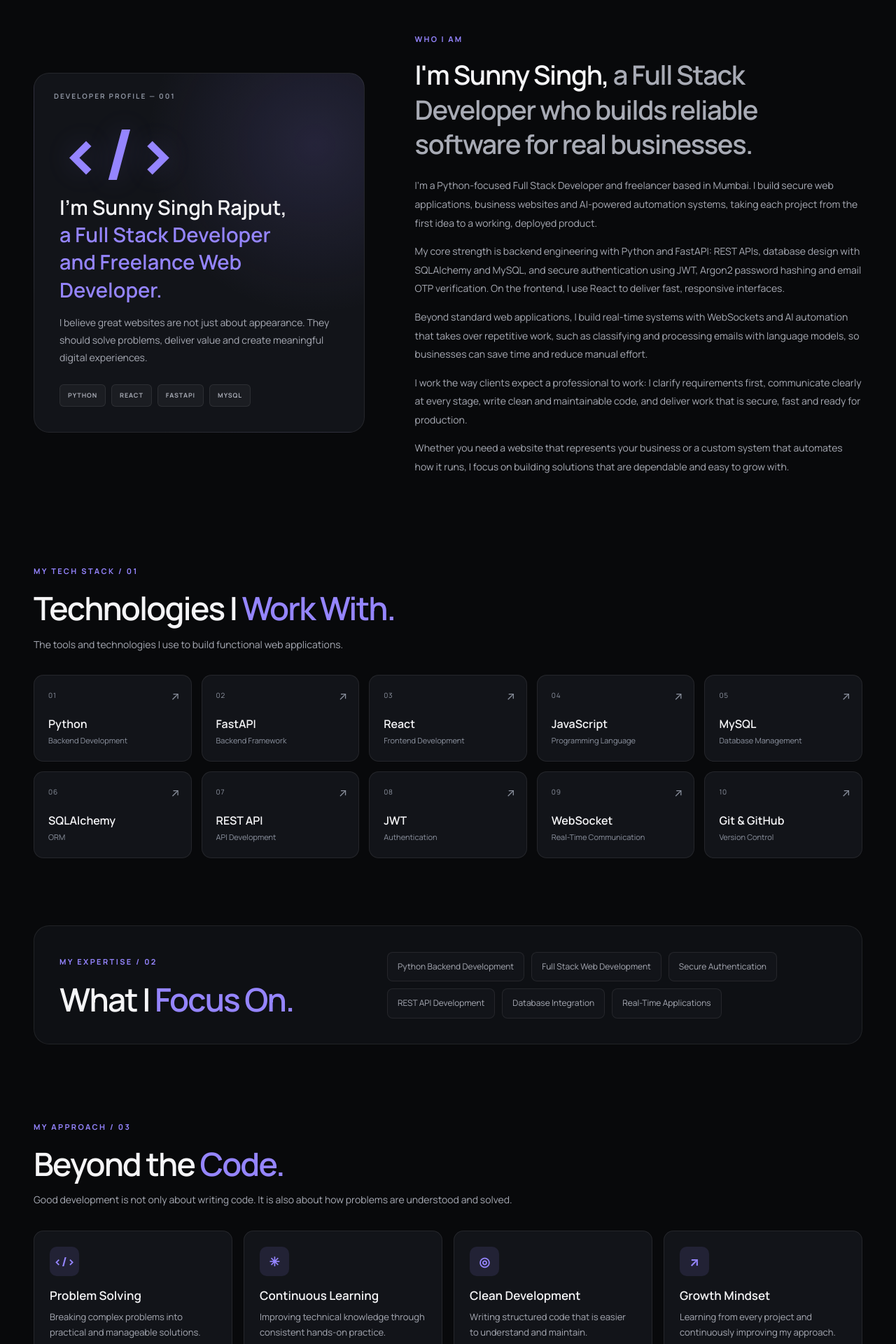
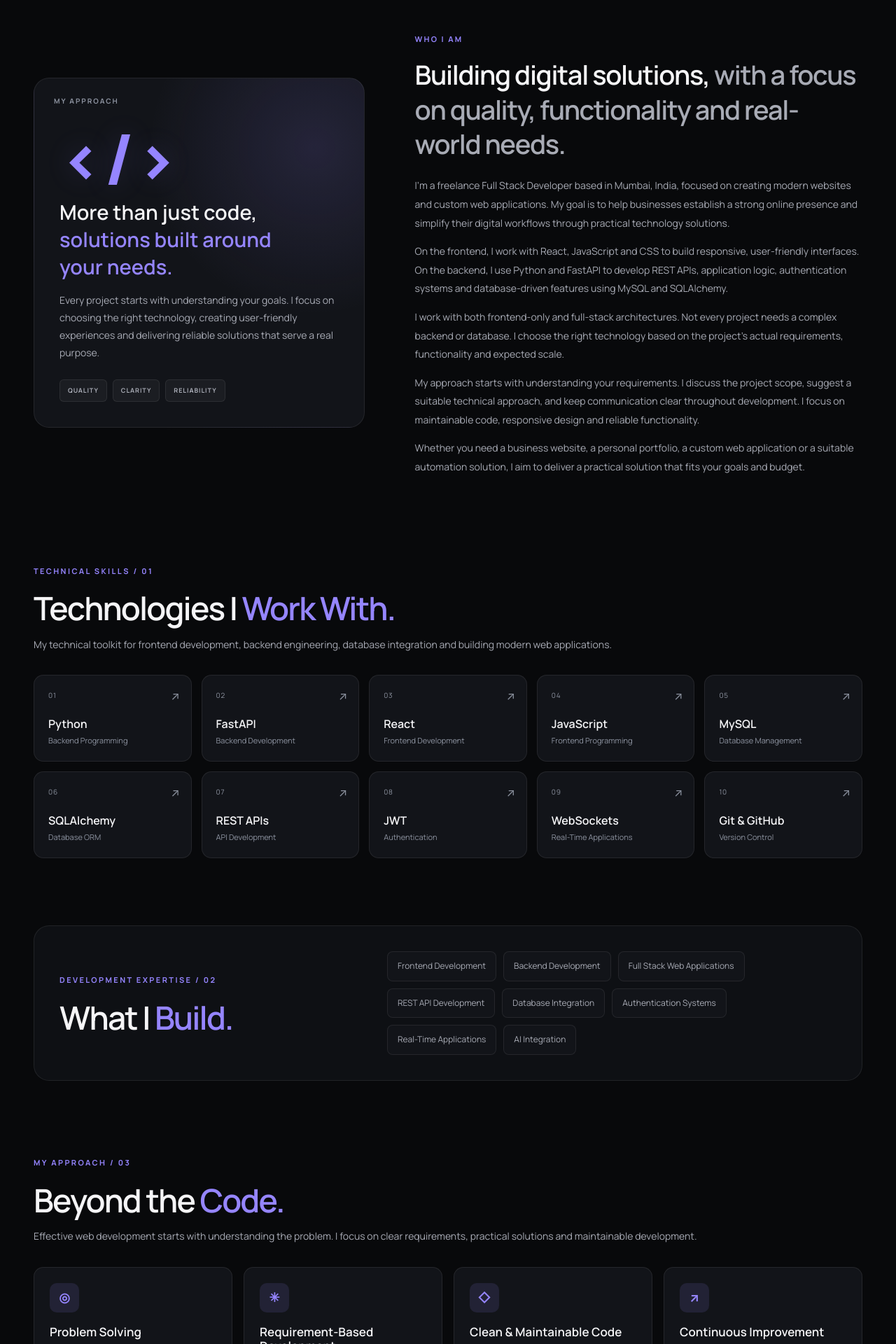
Before and after one commit to RajputSunny1924/My-portfolio, a React (Vite) app in the folder frontend/: page / in a window 1280 px wide. Shown: the part 1640-3560 px from the top of the page at 70% size. Built offline with nearby package versions, Linux system fonts and the light colour scheme; no server answers.

Commit message:
skills about content updaate

```diff
--- a/frontend/src/App.jsx
+++ b/frontend/src/App.jsx
@@ -184,6 +184,10 @@ function App() {
             zIndex: 9999,
             padding: "10px 18px",
             cursor: "pointer",
+            background: "transparent",
+            color: "#ffffff",
+            border: "1px solid rgba(255,255,255,0.25)",
+            borderRadius: "8px",
           }}>
           ← Back to Portfolio{" "}
         </button>
--- a/frontend/src/components/About.jsx
+++ b/frontend/src/components/About.jsx
@@ -3,20 +3,19 @@ import Skills from "./Skills";
 function About() {
   return (
     <section id="about" className="about-section">
-      {" "}
       <div className="container">
         {/* SECTION HEADING */}
         <div className="about-heading" data-reveal>
           <span className="section-eyebrow">GET TO KNOW ME</span>
 
           <h2>
-            About <span>Me.</span>
+            About <span>Me</span>
           </h2>
 
           <p>
-            I'm a Full Stack Developer based in Mumbai, India. I specialize in
-            building modern, responsive websites, secure web applications and
-            AI-powered automation systems for businesses and individuals.
+            I'm Sunny Singh Rajput, a freelance Full Stack Developer based in
+            Mumbai, India. I help businesses and individuals build professional
+            websites and custom web applications tailored to their needs.
           </p>
         </div>
 
@@ -24,28 +23,26 @@ function About() {
         <div className="about-grid">
           <div className="about-visual" data-reveal>
             <div className="about-visual-card">
-              <span className="about-card-label">DEVELOPER PROFILE — 001</span>
+              <span className="about-card-label">MY APPROACH </span>
 
               <div className="about-visual-symbol">{"</>"}</div>
 
               <h3>
-                I'm Sunny Singh Rajput,
-                <span>
-                  {" "}
-                  a Full Stack Developer and Freelance Web Developer.
-                </span>
+                More than just code,
+                <span> solutions built around your needs.</span>
               </h3>
+
               <p>
-                I believe great websites are not just about appearance. They
-                should solve problems, deliver value and create meaningful
-                digital experiences.
+                Every project starts with understanding your goals. I focus on
+                choosing the right technology, creating user-friendly
+                experiences and delivering reliable solutions that serve a real
+                purpose.
               </p>
 
               <div className="about-card-bottom">
-                <span>PYTHON</span>
-                <span>REACT</span>
-                <span>FASTAPI</span>
-                <span>MYSQL</span>
+                <span>QUALITY</span>
+                <span>CLARITY</span>
+                <span>RELIABILITY</span>
               </div>
             </div>
           </div>
@@ -54,47 +51,47 @@ function About() {
             <span className="about-intro-label">WHO I AM</span>
 
             <h3>
-              I'm Sunny Singh,
+              Building digital solutions,
               <span>
                 {" "}
-                a Full Stack Developer who builds reliable software for real
-                businesses.
+                with a focus on quality, functionality and real-world needs.
               </span>
             </h3>
 
             <p>
-              I'm a Python-focused Full Stack Developer and freelancer based in
-              Mumbai. I build secure web applications, business websites and
-              AI-powered automation systems, taking each project from the first
-              idea to a working, deployed product.
+              I'm a freelance Full Stack Developer based in Mumbai, India,
+              focused on creating modern websites and custom web applications.
+              My goal is to help businesses establish a strong online presence
+              and simplify their digital workflows through practical technology
+              solutions.
             </p>
 
             <p>
-              My core strength is backend engineering with Python and FastAPI:
-              REST APIs, database design with SQLAlchemy and MySQL, and secure
-              authentication using JWT, Argon2 password hashing and email OTP
-              verification. On the frontend, I use React to deliver fast,
-              responsive interfaces.
+              On the frontend, I work with React, JavaScript and CSS to build
+              responsive, user-friendly interfaces. On the backend, I use Python
+              and FastAPI to develop REST APIs, application logic,
+              authentication systems and database-driven features using MySQL
+              and SQLAlchemy.
             </p>
 
             <p>
-              Beyond standard web applications, I build real-time systems with
-              WebSockets and AI automation that takes over repetitive work, such
-              as classifying and processing emails with language models, so
-              businesses can save time and reduce manual effort.
+              I work with both frontend-only and full-stack architectures. Not
+              every project needs a complex backend or database. I choose the
+              right technology based on the project's actual requirements,
+              functionality and expected scale.
             </p>
 
             <p>
-              I work the way clients expect a professional to work: I clarify
-              requirements first, communicate clearly at every stage, write
-              clean and maintainable code, and deliver work that is secure, fast
-              and ready for production.
+              My approach starts with understanding your requirements. I discuss
+              the project scope, suggest a suitable technical approach, and keep
+              communication clear throughout development. I focus on
+              maintainable code, responsive design and reliable functionality.
             </p>
 
             <p>
-              Whether you need a website that represents your business or a
-              custom system that automates how it runs, I focus on building
-              solutions that are dependable and easy to grow with.
+              Whether you need a business website, a personal portfolio, a
+              custom web application or a suitable automation solution, I aim to
+              deliver a practical solution that fits your goals and budget.
             </p>
           </div>
         </div>
--- a/frontend/src/components/Skills.jsx
+++ b/frontend/src/components/Skills.jsx
@@ -1,57 +1,100 @@
 const skills = [
-  { name: "Python", category: "Backend Development", number: "01" },
-  { name: "FastAPI", category: "Backend Framework", number: "02" },
-  { name: "React", category: "Frontend Development", number: "03" },
-  { name: "JavaScript", category: "Programming Language", number: "04" },
-  { name: "MySQL", category: "Database Management", number: "05" },
-  { name: "SQLAlchemy", category: "ORM", number: "06" },
-  { name: "REST API", category: "API Development", number: "07" },
-  { name: "JWT", category: "Authentication", number: "08" },
-  { name: "WebSocket", category: "Real-Time Communication", number: "09" },
-  { name: "Git & GitHub", category: "Version Control", number: "10" },
+  {
+    name: "Python",
+    category: "Backend Programming",
+    number: "01",
+  },
+  {
+    name: "FastAPI",
+    category: "Backend Development",
+    number: "02",
+  },
+  {
+    name: "React",
+    category: "Frontend Development",
+    number: "03",
+  },
+  {
+    name: "JavaScript",
+    category: "Frontend Programming",
+    number: "04",
+  },
+  {
+    name: "MySQL",
+    category: "Database Management",
+    number: "05",
+  },
+  {
+    name: "SQLAlchemy",
+    category: "Database ORM",
+    number: "06",
+  },
+  {
+    name: "REST APIs",
+    category: "API Development",
+    number: "07",
+  },
+  {
+    name: "JWT",
+    category: "Authentication",
+    number: "08",
+  },
+  {
+    name: "WebSockets",
+    category: "Real-Time Applications",
+    number: "09",
+  },
+  {
+    name: "Git & GitHub",
+    category: "Version Control",
+    number: "10",
+  },
 ];
 
 const strengths = [
   {
-    icon: "</>",
+    icon: "◎",
     title: "Problem Solving",
     description:
-      "Breaking complex problems into practical and manageable solutions.",
+      "Understanding project requirements and breaking complex problems into practical, maintainable solutions.",
   },
   {
     icon: "✳",
-    title: "Continuous Learning",
+    title: "Requirement-Based Development",
     description:
-      "Improving technical knowledge through consistent hands-on practice.",
+      "Choosing suitable technologies and development approaches based on each project's actual needs.",
   },
   {
-    icon: "◎",
-    title: "Clean Development",
+    icon: "◇",
+    title: "Clean & Maintainable Code",
     description:
-      "Writing structured code that is easier to understand and maintain.",
+      "Writing structured, organized code that is easier to understand, maintain and improve.",
   },
   {
     icon: "↗",
-    title: "Growth Mindset",
+    title: "Continuous Improvement",
     description:
-      "Learning from every project and continuously improving my approach.",
+      "Applying hands-on learning and practical experience to improve development quality and technical skills.",
   },
 ];
 
 function Skills() {
   return (
     <div className="skills-section">
-      {" "}
+      {/* TECHNICAL SKILLS */}
       <div className="skills-heading" data-reveal>
-        {" "}
-        <span className="section-eyebrow">MY TECH STACK / 01</span>
+        <span className="section-eyebrow">TECHNICAL SKILLS / 01</span>
+
         <h3>
           Technologies I <span>Work With.</span>
         </h3>
+
         <p>
-          The tools and technologies I use to build functional web applications.
+          My technical toolkit for frontend development, backend engineering,
+          database integration and building modern web applications.
         </p>
       </div>
+
       <div className="skills-grid">
         {skills.map((skill, index) => (
           <div
@@ -72,24 +115,30 @@ function Skills() {
           </div>
         ))}
       </div>
+
+      {/* DEVELOPMENT EXPERTISE */}
       <div className="development-focus" data-reveal>
         <div>
-          <span className="section-eyebrow">MY EXPERTISE / 02</span>
+          <span className="section-eyebrow">DEVELOPMENT EXPERTISE / 02</span>
 
           <h3>
-            What I <span>Focus On.</span>
+            What I <span>Build.</span>
           </h3>
         </div>
 
         <div className="focus-tags">
-          <span>Python Backend Development</span>
-          <span>Full Stack Web Development</span>
-          <span>Secure Authentication</span>
+          <span>Frontend Development</span>
+          <span>Backend Development</span>
+          <span>Full Stack Web Applications</span>
           <span>REST API Development</span>
           <span>Database Integration</span>
+          <span>Authentication Systems</span>
           <span>Real-Time Applications</span>
+          <span>AI Integration</span>
         </div>
       </div>
+
+      {/* DEVELOPMENT APPROACH */}
       <div className="strengths-section">
         <div className="skills-heading" data-reveal>
           <span className="section-eyebrow">MY APPROACH / 03</span>
@@ -99,8 +148,9 @@ function Skills() {
           </h3>
 
           <p>
-            Good development is not only about writing code. It is also about
-            how problems are understood and solved.
+            Effective web development starts with understanding the problem. I
+            focus on clear requirements, practical solutions and maintainable
+            development.
           </p>
         </div>
 
--- a/frontend/src/components/services.jsx
+++ b/frontend/src/components/services.jsx
@@ -2,81 +2,86 @@ const services = [
   {
     number: "01",
     category: "WEB DESIGN & DEVELOPMENT",
-    title: "Business Websites",
+    title: "Business Website Development",
     description:
-      "A professional online presence for shops, cafes, startups and businesses. Designed to showcase your brand and help customers connect with you.",
-    tags: ["Custom Design", "Mobile Responsive", "Contact Integration"],
+      "Professional, mobile-friendly websites for small businesses, shops, cafes and startups. Present your brand, showcase your services and make it easier for potential customers to reach you.",
+    tags: ["Custom Website Design", "Mobile Responsive", "Contact Integration"],
   },
   {
     number: "02",
     category: "PERSONAL BRANDING",
-    title: "Portfolio Websites",
+    title: "Portfolio Website Development",
     description:
-      "A personal website that presents your identity, skills, projects and achievements in a professional way.",
+      "Personal portfolio websites for professionals, developers, freelancers and creatives. Showcase your skills, experience and projects through a well-structured online presence.",
     tags: ["Personal Branding", "Project Showcase", "Modern UI"],
   },
   {
     number: "03",
     category: "PRODUCT & MARKETING",
-    title: "Landing Pages",
+    title: "Landing Page Development",
     description:
-      "Focused pages for products, services and campaigns, built to communicate your offer clearly and guide visitors towards action.",
-    tags: ["Product Showcase", "Call To Action", "Responsive Layout"],
+      "Focused landing pages for products, services and marketing campaigns. Present your offer clearly, highlight key benefits and guide visitors towards taking action.",
+    tags: ["Conversion-Focused Layout", "Call-to-Action", "Responsive Design"],
   },
   {
     number: "04",
-    category: "SERVER-SIDE ENGINEERING",
+    category: "BACKEND ENGINEERING",
     title: "Backend & API Development",
     description:
-      "Backend systems that handle application logic, authentication, data processing and communication between services.",
+      "Custom backend development for web applications, including server-side logic, REST APIs, authentication and database integration to support your application's requirements.",
     tags: ["Python", "FastAPI", "REST APIs", "MySQL"],
   },
   {
     number: "05",
     category: "END-TO-END DEVELOPMENT",
-    title: "Full Stack Applications",
+    title: "Full Stack Web Applications",
     description:
-      "Frontend and backend development connected into a complete web application, built around your project requirements.",
-    tags: ["React", "Python", "Database Integration"],
+      "Complete web application development combining frontend interfaces, backend functionality and database integration. Each solution is designed around your specific features and business requirements.",
+    tags: ["React", "Python", "API Integration", "Database Design"],
   },
   {
     number: "06",
-    category: "AI & AUTOMATION",
-    title: "AI Automation Systems",
+    category: "AI & WORKFLOW AUTOMATION",
+    title: "AI Automation Solutions",
     description:
-      "Custom AI-powered systems that automate repetitive work such as email handling, data processing and smart assistants, built around how your business already works.",
-    tags: ["Python", "FastAPI", "AI Integration", "Workflow Automation"],
+      "Custom automation solutions that use AI and software workflows to reduce repetitive manual tasks, process information and improve everyday business operations.",
+    tags: [
+      "Python",
+      "AI Integration",
+      "Workflow Automation",
+      "API Integration",
+    ],
   },
   {
     number: "07",
-    category: "ONGOING TECHNICAL SUPPORT",
-    title: "Maintenance & Improvements",
+    category: "WEBSITE SUPPORT & MAINTENANCE",
+    title: "Website Maintenance & Improvements",
     description:
-      "Existing website updates, bug fixes and technical improvements within an agreed scope of work.",
-    tags: ["Bug Fixes", "Updates", "Performance Improvements"],
+      "Ongoing technical support for existing websites, including content updates, bug fixes, performance improvements and agreed functionality enhancements.",
+    tags: ["Bug Fixes", "Website Updates", "Performance Improvements"],
   },
 ];
 
 function Services() {
   return (
     <section className="services-section" id="services">
-      {" "}
       <div className="container">
-        {" "}
         <div className="services-intro" data-reveal>
-          {" "}
           <span className="section-label">WHAT I CAN BUILD / 01</span>
+
           <h2>
             Digital solutions.
             <br />
-            <span className="accent-text">Built with purpose.</span>
+            <span className="accent-text">Built around your needs.</span>
           </h2>
+
           <p>
-            I work with individuals and businesses to turn their requirements
-            into practical digital experiences — from websites and complete web
-            applications to AI-powered automation.
+            From professional business websites to custom web applications and
+            workflow automation, I provide practical development solutions based
+            on your requirements, goals and budget.
           </p>
         </div>
+
         <div className="services-list">
           {services.map((service) => (
             <article className="service-row" key={service.number} data-reveal>
@@ -107,6 +112,7 @@ function Services() {
             </article>
           ))}
         </div>
+
         <div className="services-bottom" data-reveal>
           <p>Have a project that doesn't fit these services?</p>
 
```
Also changed, not shown: frontend/src/components/Contact.jsx (+13 -8 lines), frontend/src/components/Footer.jsx (+9 -2 lines).
